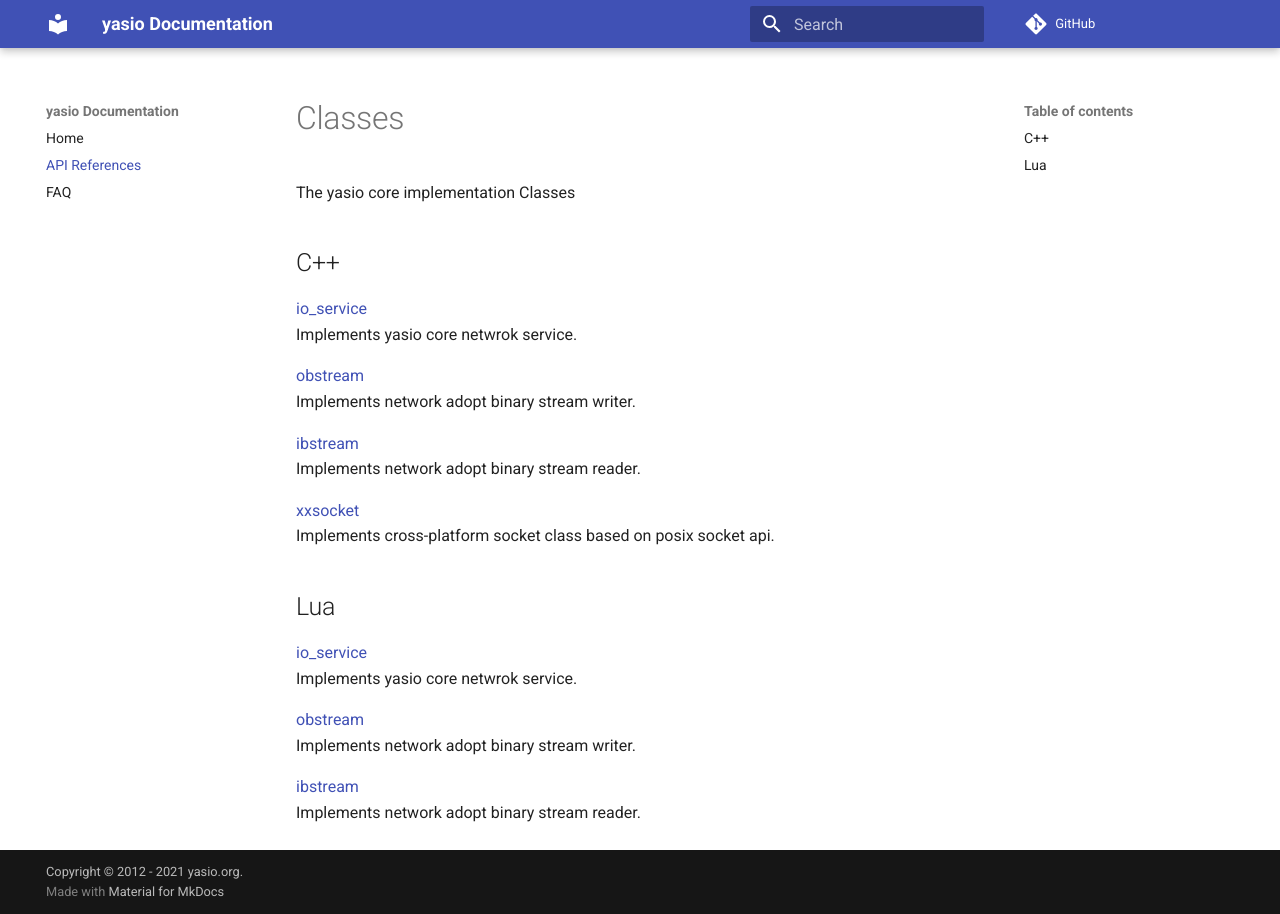
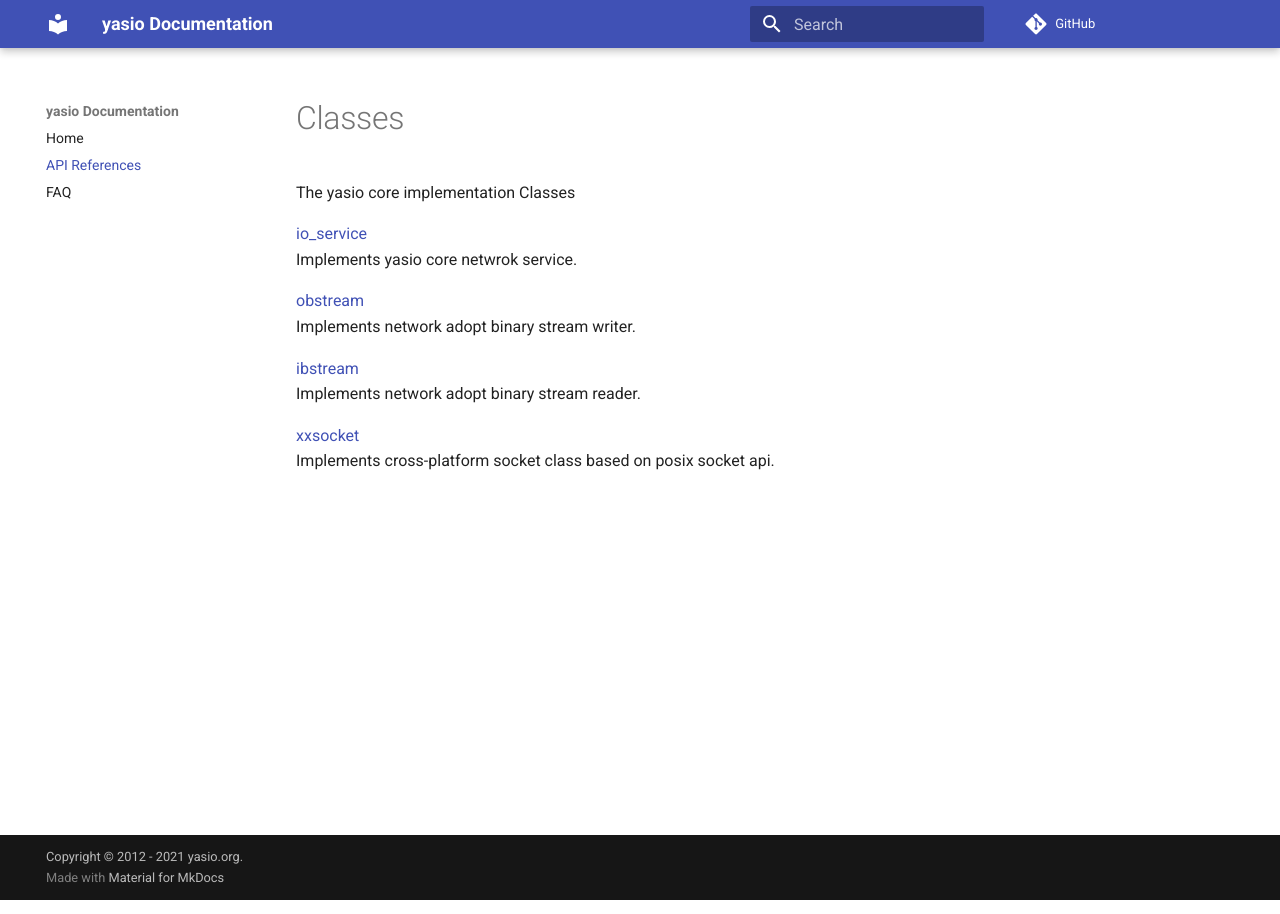
Before and after one commit to yasio/en, an MkDocs documentation site: the page built from docs/api/index.md, in a window 1280 px wide. Built offline with MkDocs 1.6.1 and Material for MkDocs 9.7.7, drawn with Linux system fonts in a browser that asks for light colours; comment, search, counter and statistics services are not loaded.

Commit message:
Update index.md

```diff
--- a/docs/api/index.md
+++ b/docs/api/index.md
@@ -5,9 +5,7 @@ helpviewer_keywords: ["yasio core classes"]
 ---
 # Classes
 
-The yasio core implementation Classes
-
-## C++
+The yasio core implementation Classes<br/>
 
 [io_service](reference/cpp/io_service-class.md)<br/>
 Implements yasio core netwrok service.
@@ -20,14 +18,3 @@ Implements network adopt binary stream reader.
 
 [xxsocket](reference/cpp/xxsocket-class.md)<br/>
 Implements cross-platform socket class based on posix socket api.
-
-## Lua
-
-[io_service](reference/lua/io_service-class.md)<br/>
-Implements yasio core netwrok service.
-
-[obstream](reference/lua/obstream-class.md)<br/>
-Implements network adopt binary stream writer.
-
-[ibstream](reference/lua/ibstream-class.md)<br/>
-Implements network adopt binary stream reader.
```
